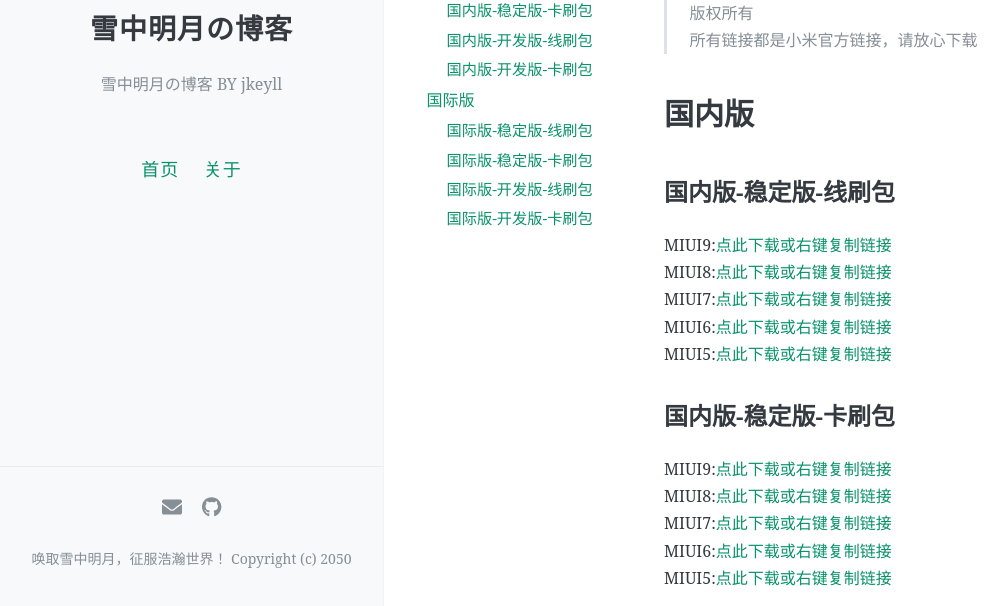
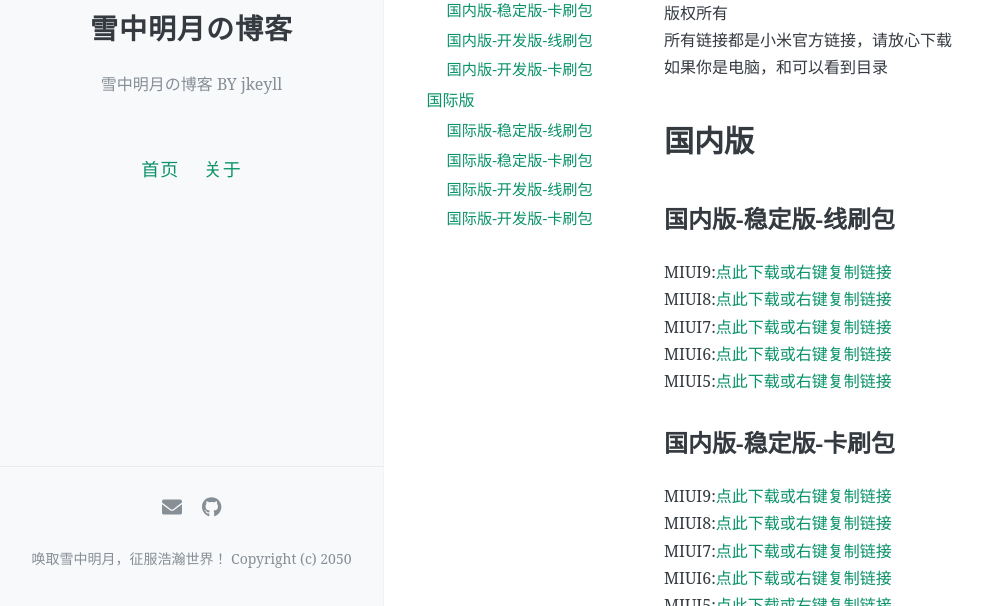
Before and after one commit to lswlc33/bolg, a Jekyll site: the page built from _posts/2022-2-3-2s-downloadlinks.md, in a window 1280 px wide and 900 px high, cut to the strip 294-900 px from the top of the window. Shown: the whole strip, without its empty margins (0-1008 px from the left). Built offline with Jekyll 4.4.1, drawn with Linux system fonts in a browser that asks for light colours; nearby versions of some CDN libraries; a script that is not in the unit is left out; comment, search, counter and statistics services are not loaded.

Commit message:
Update 2022-2-3-2s-downloadlinks.md

```diff
--- a/_posts/2022-2-3-2s-downloadlinks.md
+++ b/_posts/2022-2-3-2s-downloadlinks.md
@@ -8,10 +8,11 @@
 # 小米2/2s的官方包卡刷线刷包下载链接集合
 
 
->本文档由ID:雪中明月(QQ:563436084) 2022/2/2 19:57 整理
->关于我 https://miuifuck.tk/about/
->版权所有
->所有链接都是小米官方链接，请放心下载
+本文档由ID:雪中明月(QQ:563436084) 2022/2/2 19:57 整理
+关于我 https://miuifuck.tk/about/
+版权所有
+所有链接都是小米官方链接，请放心下载
+如果你是电脑，和可以看到目录
 
 
 # 国内版
```
